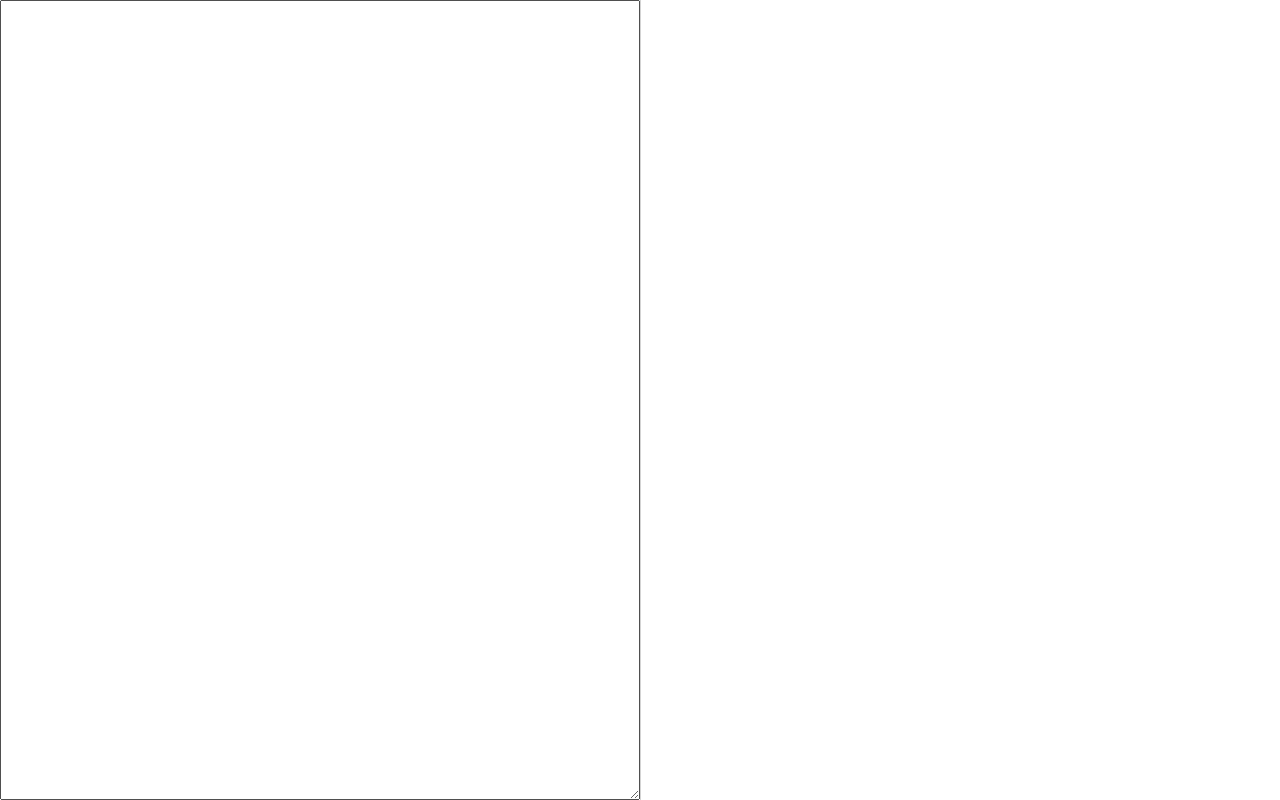
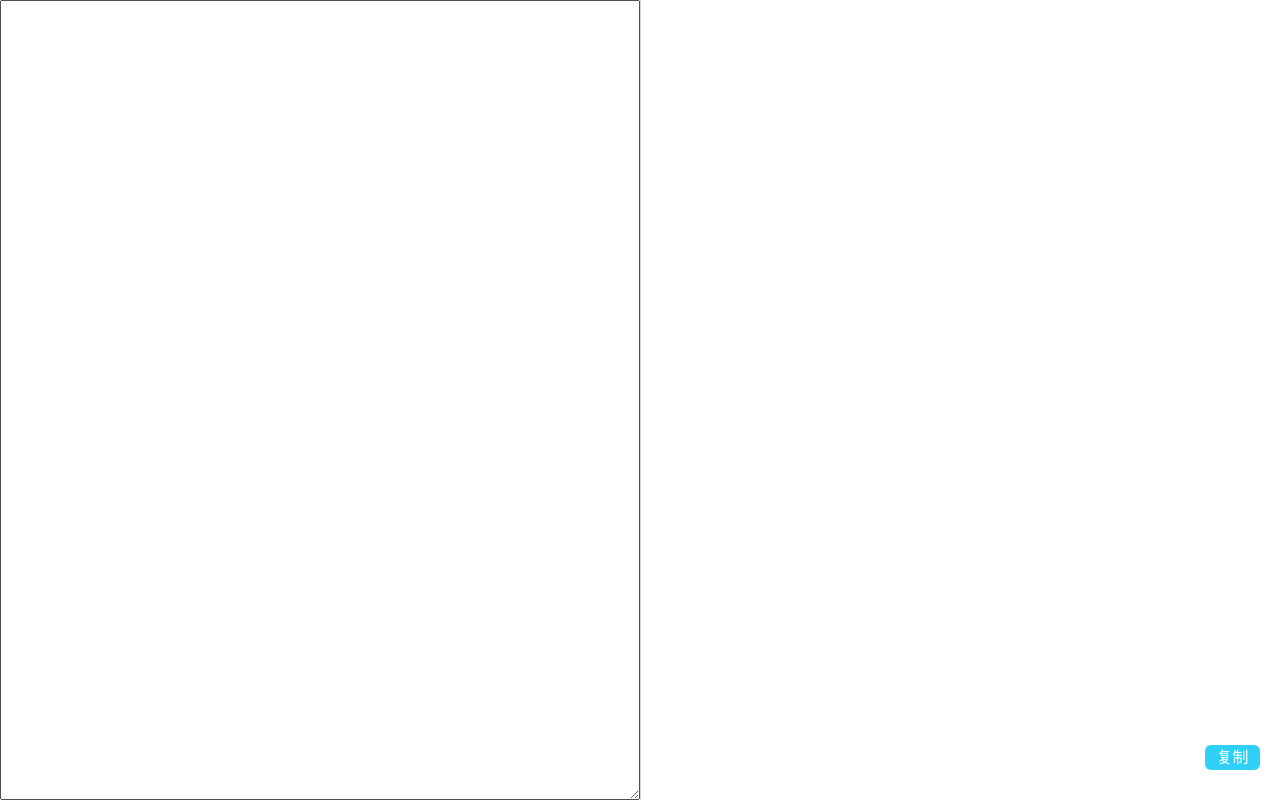
Before and after one commit to jiangren/yichengcool, a Next.js app: page /mdeditor in a window 1280 px wide. Built offline with nearby package versions, Linux system fonts and the light colour scheme.

Commit message:
feat: 增加md的复制功能

```diff
--- a/src/app/mdeditor/page copy.tsx
+++ b/src/app/mdeditor/page copy.tsx
@@ -28,7 +28,6 @@ const MDEditor = () => {
                         __html: parseHTML,
                         }}
                     />
-                    <div>复制</div>
                 </div>
             </Allotment>
         </div>
--- a/src/app/mdeditor/page.module.css
+++ b/src/app/mdeditor/page.module.css
@@ -17,22 +17,23 @@
     width: 100%;
     height: 100%;
     overflow: auto;
-    padding: 10px 10px 10px 20px;
+    padding: 10px 10px 10px 10px;
     background-color: #fff;
 }
 
 .copy {
     position: fixed;
-    top: 10px;
-    right: 10px;
-    width: 50px;
+    bottom: 30px;
+    right: 20px;
+    width: 55px;
     height: 25px;
     border-radius: 6px;
     text-align: center;
-    font-size: 18px;
+    font-size: 16px;
     line-height: 25px;
-    background-color: rgb(82, 222, 222);
+    background-color: rgb(47, 207, 247);
     color: #fff;
+    cursor: pointer;
 }
 
 .md {
--- a/src/app/mdeditor/page.tsx
+++ b/src/app/mdeditor/page.tsx
@@ -1,7 +1,8 @@
 'use client'
 import React, {useState, useCallback} from 'react';
 import { Allotment } from "allotment";
-import Markdown from 'react-markdown'
+import Markdown from 'react-markdown';
+import toast, { Toaster } from 'react-hot-toast';
 import "allotment/dist/style.css";
 import styles from './page.module.css';
 
@@ -12,12 +13,40 @@ const MDEditor = () => {
         setMdText(e.target.value);
     }, []);
 
+    const copyHTML = useCallback(() => {
+        let clipboardDiv:any = document.getElementById('mdwrap');
+        if (clipboardDiv && window?.getSelection) {
+            clipboardDiv.focus();
+            // @ts-ignore
+            window.getSelection().removeAllRanges();
+            let range = document.createRange();
+            range.setStartBefore(clipboardDiv.firstChild);
+            range.setEndAfter(clipboardDiv.lastChild);
+            // @ts-ignore
+            window.getSelection().addRange(range);
+
+            try {
+                if (document.execCommand('copy')) {
+                    toast.success('已复制到剪贴板')
+                } else {
+                    toast.error('未能复制到剪贴板，请全选后右键复制')
+                }
+            } catch (err) {
+                toast.error('未能复制到剪贴板，请全选后右键复制')
+            }
+        }
+    }, [])
+
     return (
         <div className={styles.pagecontainer}>
+            <Toaster position="top-center" />
             <Allotment defaultSizes={[100, 100]}>
                 <textarea className={styles.textarea} onChange={contentChange} />
                 <div className={styles.showarea}>
-                    <Markdown className={`${styles.md} markdownwrap`}>{mdText}</Markdown>
+                    <div id="mdwrap">
+                        <Markdown className={`${styles.md} markdownwrap`}>{mdText}</Markdown>
+                    </div>
+                    <div className={styles.copy} onClick={copyHTML}>复制</div>
                 </div>
             </Allotment>
         </div>
```
